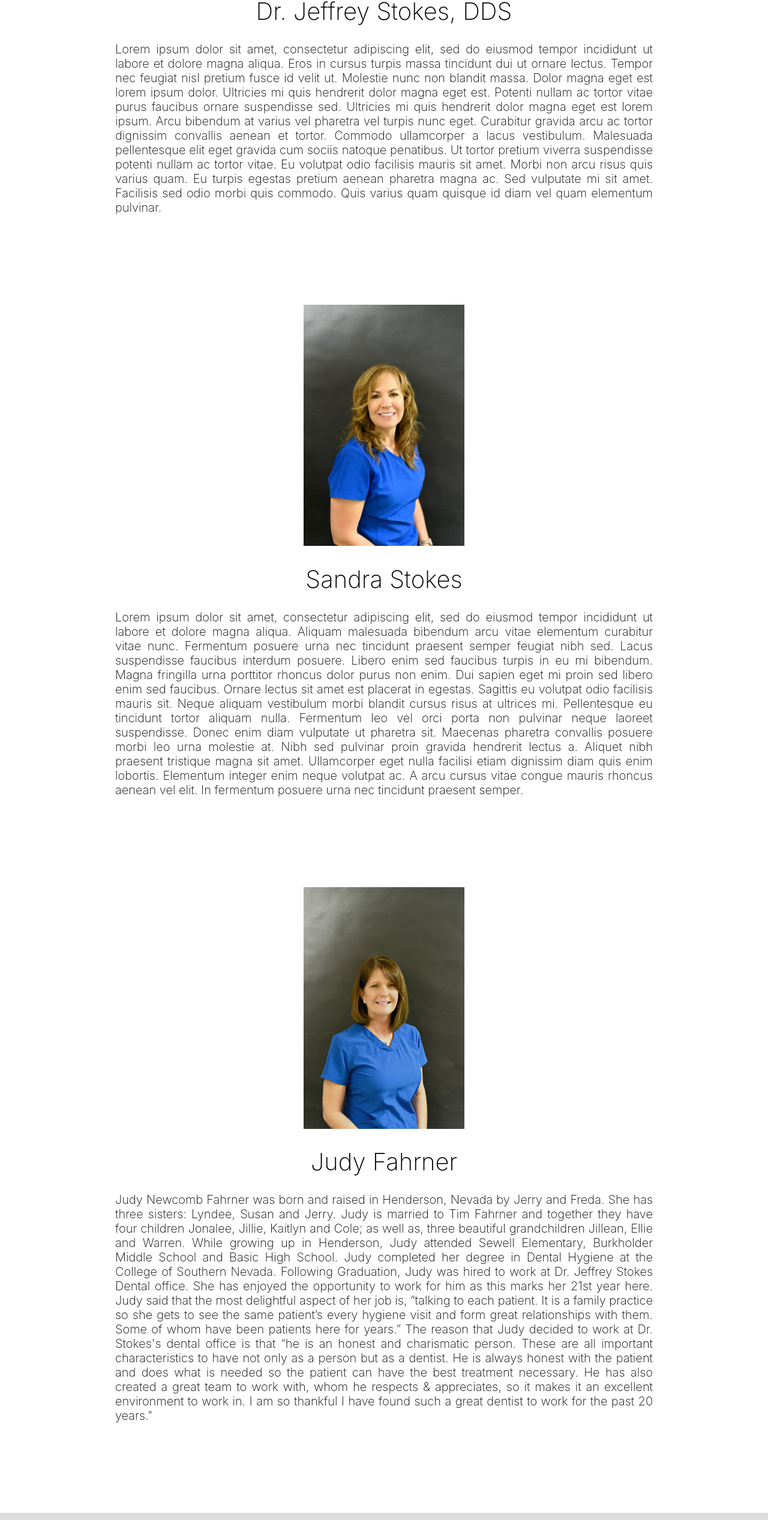
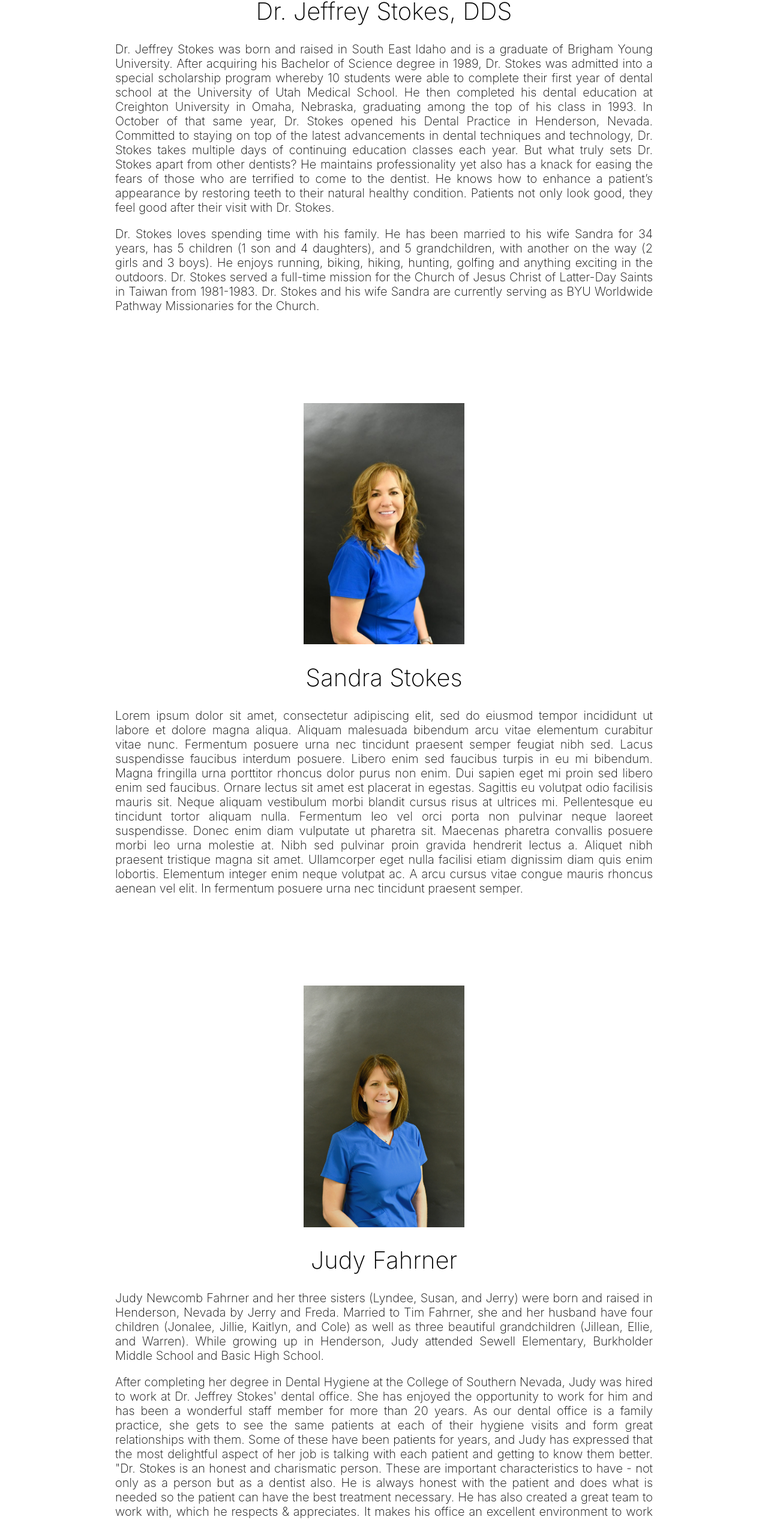
Before and after one commit to brockstonking/jeffreystokesdds, a React (Create React App) app: page /aboutus in a window 1280 px wide. Shown: the part 1188-3722 px from the top of the page at 60% size. Built offline with nearby package versions, Linux system fonts and the light colour scheme.

Commit message:
added new bios for Jeff and Judy. Also added scroll to top on load for each page.

```diff
--- a/src/App.js
+++ b/src/App.js
@@ -14,17 +14,21 @@ class App extends Component {
     }
   }
 
+  componentDidMount = () => {
+    window.scrollTo(0, 0);
+  }
+
   checkIfMobileView = () => {
     this.setState({
         isMobile: window.innerWidth < 760 ? true : false
     })
-}
+  }
 
 
   render(){
     window.addEventListener('resize', this.checkIfMobileView);
     return(
-      <Router>
+      <Router onUpdate={() => window.scrollTo(0, 0)}>
         <div className='App'>
           <NavBar mobile={this.state.isMobile} />
           { routes }
--- a/src/components/pages/aboutus/AboutUs.js
+++ b/src/components/pages/aboutus/AboutUs.js
@@ -14,7 +14,8 @@ class AboutUs extends Component {
                 {
                     img: DrStokes,
                     name: 'Dr. Jeffrey Stokes, DDS',
-                    bio: 'Lorem ipsum dolor sit amet, consectetur adipiscing elit, sed do eiusmod tempor incididunt ut labore et dolore magna aliqua. Eros in cursus turpis massa tincidunt dui ut ornare lectus. Tempor nec feugiat nisl pretium fusce id velit ut. Molestie nunc non blandit massa. Dolor magna eget est lorem ipsum dolor. Ultricies mi quis hendrerit dolor magna eget est. Potenti nullam ac tortor vitae purus faucibus ornare suspendisse sed. Ultricies mi quis hendrerit dolor magna eget est lorem ipsum. Arcu bibendum at varius vel pharetra vel turpis nunc eget. Curabitur gravida arcu ac tortor dignissim convallis aenean et tortor. Commodo ullamcorper a lacus vestibulum. Malesuada pellentesque elit eget gravida cum sociis natoque penatibus. Ut tortor pretium viverra suspendisse potenti nullam ac tortor vitae. Eu volutpat odio facilisis mauris sit amet. Morbi non arcu risus quis varius quam. Eu turpis egestas pretium aenean pharetra magna ac. Sed vulputate mi sit amet. Facilisis sed odio morbi quis commodo. Quis varius quam quisque id diam vel quam elementum pulvinar.'
+                    bio: 'Dr. Jeffrey Stokes was born and raised in South East Idaho and is a graduate of Brigham Young University. After acquiring his Bachelor of Science degree in 1989, Dr. Stokes was admitted into a special scholarship program whereby 10 students were able to complete their first year of dental school at the University of Utah Medical School. He then completed his dental education at Creighton University in Omaha, Nebraska, graduating among the top of his class in 1993. In October of that same year, Dr. Stokes opened his Dental Practice in Henderson, Nevada. Committed to staying on top of the latest advancements in dental techniques and technology, Dr. Stokes takes multiple days of continuing education classes each year. But what truly sets Dr. Stokes apart from other dentists? He maintains professionality yet also has a knack for easing the fears of those who are terrified to come to the dentist. He knows how to enhance a patient’s appearance by restoring teeth to their natural healthy condition. Patients not only look good, they feel good after their visit with Dr. Stokes.',
+                    bio2: `Dr. Stokes loves spending time with his family. He has been married to his wife Sandra for 34 years, has 5 children (1 son and 4 daughters), and 5 grandchildren, with another on the way (2 girls and 3 boys). He enjoys running, biking, hiking, hunting, golfing and anything exciting in the outdoors. Dr. Stokes served a full-time mission for the Church of Jesus Christ of Latter-Day Saints in Taiwan from 1981-1983. Dr. Stokes and his wife Sandra are currently serving as BYU Worldwide Pathway Missionaries for the Church.`
                 }, {
                     img: SandraStokes,
                     name: 'Sandra Stokes',
@@ -22,12 +23,17 @@ class AboutUs extends Component {
                 }, {
                     img: JudyFahrner,
                     name: 'Judy Fahrner',
-                    bio: `Judy Newcomb Fahrner was born and raised in Henderson, Nevada by Jerry and Freda. She has three sisters: Lyndee, Susan and Jerry. Judy is married to Tim Fahrner and together they have four children Jonalee, Jillie, Kaitlyn and Cole; as well as, three beautiful grandchildren Jillean, Ellie and Warren. While growing up in Henderson, Judy attended Sewell Elementary, Burkholder Middle School and Basic High School. Judy completed her degree in Dental Hygiene at the College of Southern Nevada. Following Graduation, Judy was hired to work at Dr. Jeffrey Stokes Dental office. She has enjoyed the opportunity to work for him as this marks her 21st year here. Judy said that the most delightful aspect of her job is, “talking to each patient. It is a family practice so she gets to see the same patient’s every hygiene visit and form great relationships with them. Some of whom have been patients here for years.” The reason that Judy decided to work at Dr. Stokes's dental office is that “he is an honest and charismatic person. These are all important characteristics to have not only as a person but as a dentist. He is always honest with the patient and does what is needed so the patient can have the best treatment necessary. He has also created a great team to work with, whom he respects & appreciates, so it makes it an excellent environment to work in. I am so thankful I have found such a great dentist to work for the past 20 years."`
+                    bio: `Judy Newcomb Fahrner and her three sisters (Lyndee, Susan, and Jerry) were born and raised in Henderson, Nevada by Jerry and Freda. Married to Tim Fahrner, she and her husband have four children (Jonalee, Jillie, Kaitlyn, and Cole) as well as three beautiful grandchildren (Jillean, Ellie, and Warren). While growing up in Henderson, Judy attended Sewell Elementary, Burkholder Middle School and Basic High School.`,
+                    bio2: `After completing her degree in Dental Hygiene at the College of Southern Nevada, Judy was hired to work at Dr. Jeffrey Stokes' dental office. She has enjoyed the opportunity to work for him and has been a wonderful staff member for more than 20 years. As our dental office is a family practice, she gets to see the same patients at each of their hygiene visits and form great relationships with them. Some of these have been patients for years, and Judy has expressed that the most delightful aspect of her job is talking with each patient and getting to know them better. "Dr. Stokes is an honest and charismatic person. These are important characteristics to have - not only as a person but as a dentist also. He is always honest with the patient and does what is needed so the patient can have the best treatment necessary. He has also created a great team to work with, which he respects & appreciates. It makes his office an excellent environment to work in. I am so thankful I have found such a great dentist to work with for the past 20 years."`
                 }
             ],
             isMobile: window.innerWidth < 480 ? true : false
         }
     };
+
+    componentDidMount = () => {
+        window.scrollTo(0, 0);
+      }
 
     checkIfMobileView = () => {
         this.setState({
@@ -40,10 +46,12 @@ class AboutUs extends Component {
         window.addEventListener('resize', this.checkIfMobileView);
 
         const bios = this.state.biographies.map( (e, i) => {
+            let secondParagraph = e.bio2 ? <p className={this.state.isMobile ? 'bioDescriptionMobile' : 'bioDescription'} >{ e.bio2 }</p>: null
             return <div className={this.state.isMobile ? `individualBioParentMobile bioFor${i}Mobile` : `individualBioParent bioFor${i}`}>
                 <img src={ e.img } alt='' className={this.state.isMobile ? 'bioImgMobile' : 'bioImg'} />
                 <h1 className='bioName' >{ e.name }</h1>
                 <p className={this.state.isMobile ? 'bioDescriptionMobile' : 'bioDescription'} >{ e.bio }</p>
+                { secondParagraph }
             </div>
         });
 
--- a/src/components/pages/contactus/ContactUs.js
+++ b/src/components/pages/contactus/ContactUs.js
@@ -18,6 +18,10 @@ class ContactUs extends Component {
             disabled: false
         }
     };
+
+    componentDidMount = () => {
+        window.scrollTo(0, 0);
+      }
 
     updateState = (e) => {
         this.setState({
--- a/src/components/pages/homepage/HomePage.js
+++ b/src/components/pages/homepage/HomePage.js
@@ -12,6 +12,10 @@ class HomePage extends Component {
             isMobile: window.innerWidth < 480 ? true : false
         }
     }
+
+    componentDidMount = () => {
+        window.scrollTo(0, 0);
+      }
 
     checkIfMobileView = () => {
         this.setState({
--- a/src/components/pages/newpatients/NewPatients.js
+++ b/src/components/pages/newpatients/NewPatients.js
@@ -11,6 +11,10 @@ class NewPatients extends Component {
             isMobile: window.innerWidth < 480 ? true : false
         }
     };
+
+    componentDidMount = () => {
+        window.scrollTo(0, 0);
+      }
 
     checkIfMobileView = () => {
         this.setState({
```
